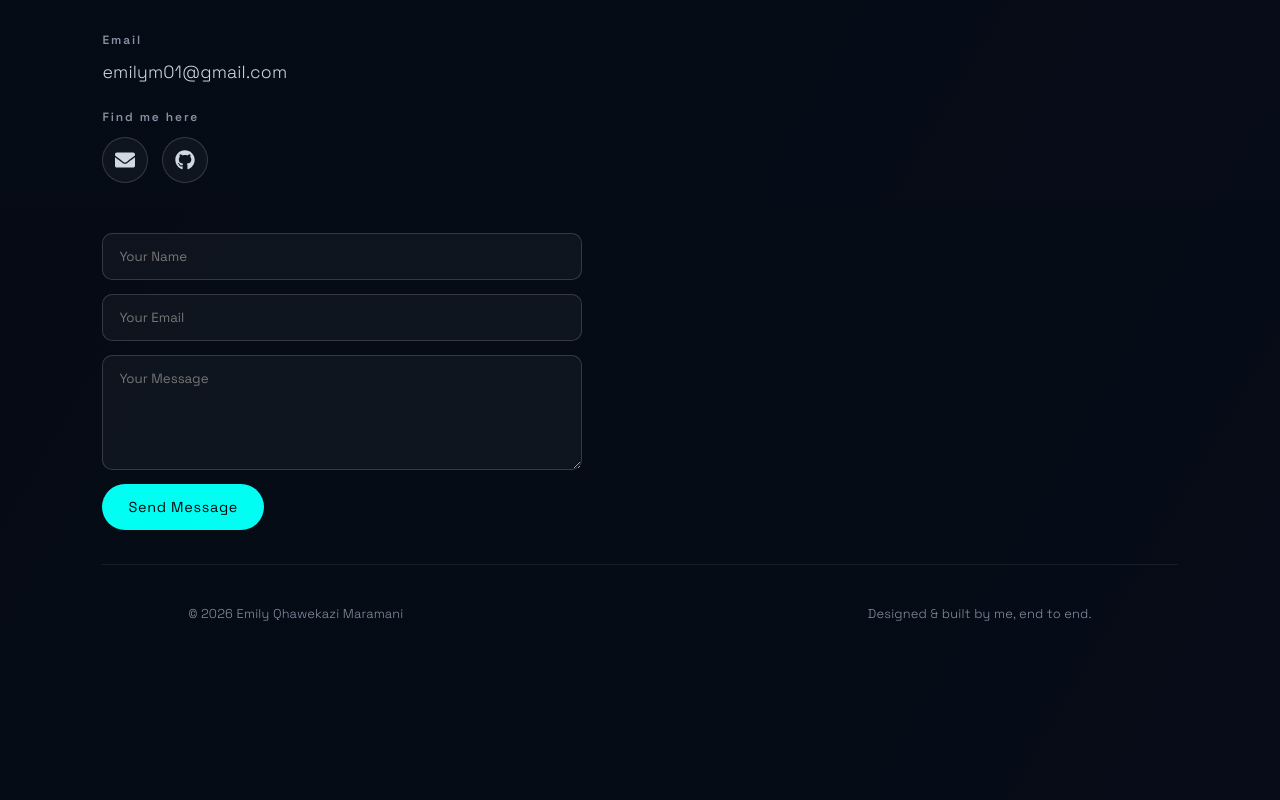
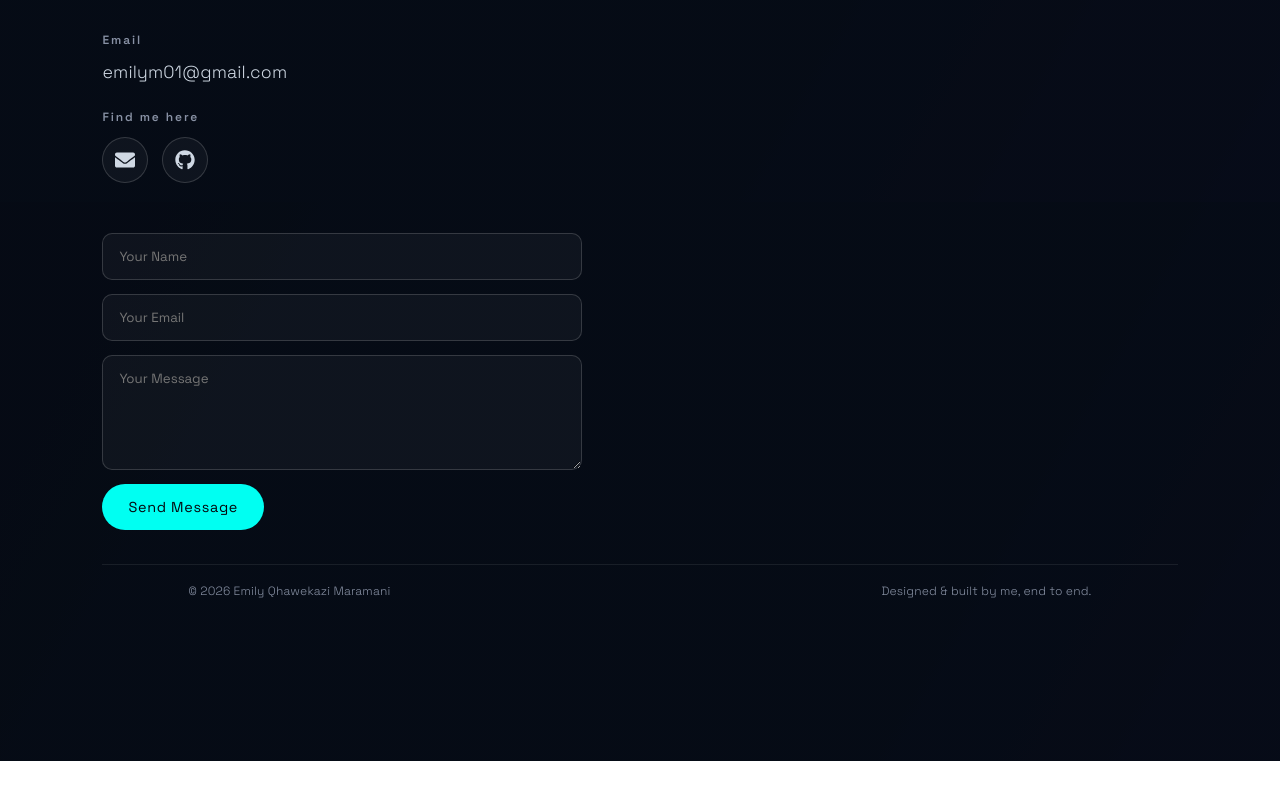
Before and after one commit to Qhawekazii/My-Portfolio, a React (Vite) app: page / in a window 1280 px wide. Shown: the part 5398-6198 px from the top of the page. After the commit the page ends 6159 px from the top, so only its background shows below. Built offline with nearby package versions, Linux system fonts and the light colour scheme.

Commit message:
Shrink the footer bar
Padding was oversized for two short lines of text — trimmed it down.

```diff
--- a/src/index.css
+++ b/src/index.css
@@ -1248,12 +1248,12 @@ h1, h2, h3, h4 {
 .form-status.error { color: var(--error); }
 
 .footer-bar {
-  padding: 40px 8% 50px;
+  padding: 18px 8% 22px;
   display: flex;
   justify-content: space-between;
   flex-wrap: wrap;
   gap: 12px;
-  font-size: 0.8rem;
+  font-size: 0.75rem;
   color: var(--text-mute);
   border-top: 1px solid var(--border);
 }
```
